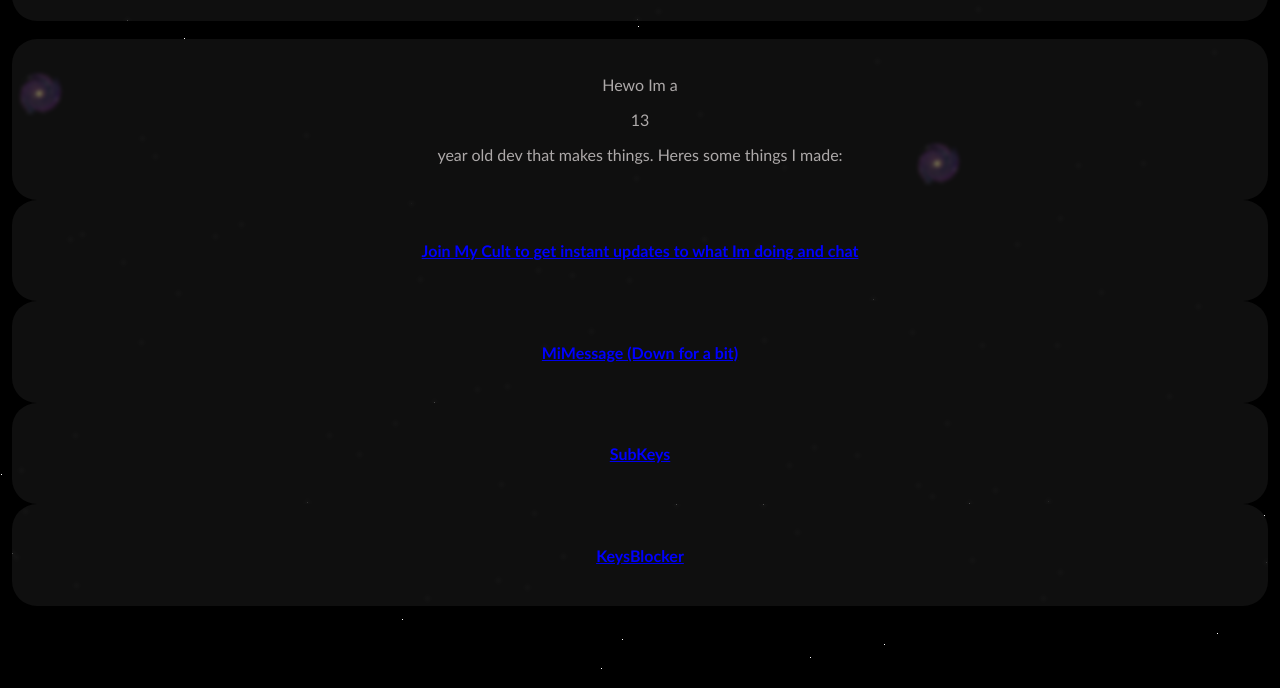
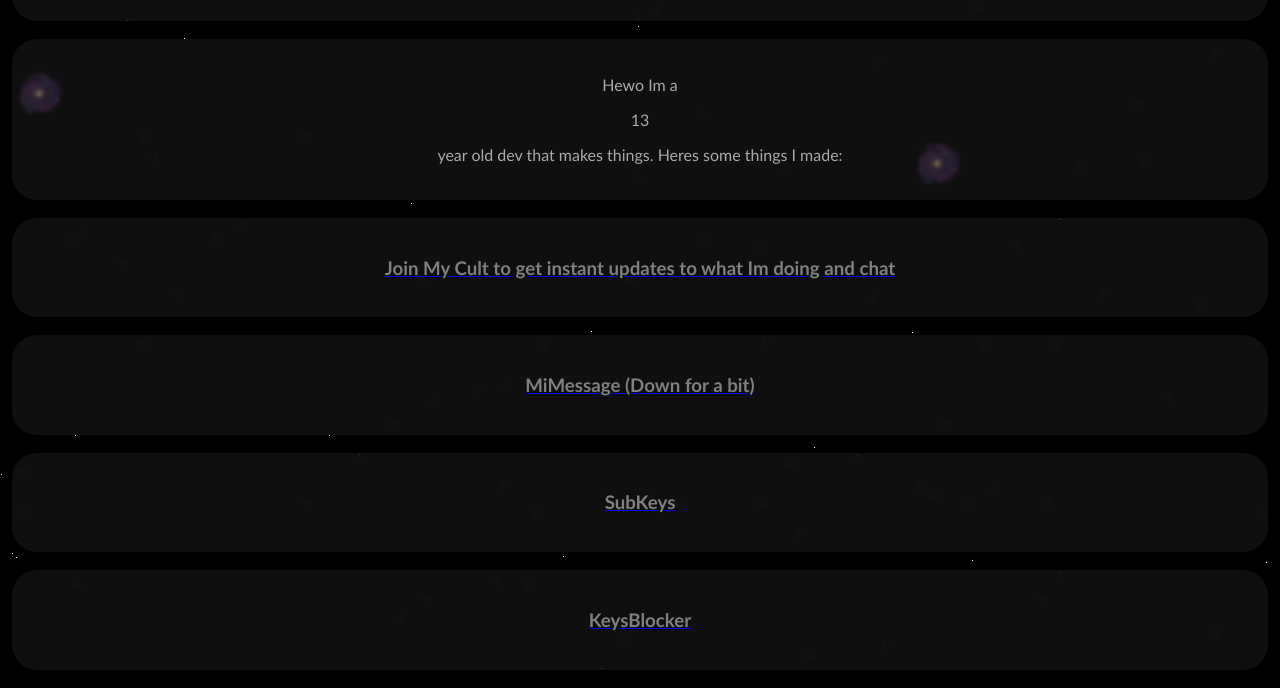
Before and after one commit to HAMPERHAMPS/hamperhamps.space, a plain HTML site: page index.html in a window 1280 px wide. Shown: the part 119-807 px from the top of the page. Drawn offline with Linux system fonts and the light colour scheme.

Commit message:
Update index.html

```diff
--- a/index.html
+++ b/index.html
@@ -136,17 +136,22 @@
     <center><div class="translucent-box">
         <center><p style="color: rgb(173, 169, 169); font-family:'Gill Sans', 'Gill Sans MT', Calibri, 'Trebuchet MS', sans-serif;">Hewo Im a </p><p id="age" style="color: rgb(173, 169, 169); font-family:'Gill Sans', 'Gill Sans MT', Calibri, 'Trebuchet MS', sans-serif;"></p><p style="color: rgb(173, 169, 169); font-family:'Gill Sans', 'Gill Sans MT', Calibri, 'Trebuchet MS', sans-serif;"> year old dev that makes things. Heres some things I made:</p></center>
     </div></center>
+    <canvas height="8px"></canvas>
     <center><div class="translucent-box">
-        <a href="https://discord.gg/4Er5DaBPyh"><h4 style="color: blue; font-family:'Gill Sans', 'Gill Sans MT', Calibri, 'Trebuchet MS', sans-serif;">Join My Cult to get instant updates to what Im doing and chat</h4></a>
-    </div><div class="translucent-box">
-        <a href="https://hamperhamps.pythonanywhere.com"><h4 style="color: blue; font-family:'Gill Sans', 'Gill Sans MT', Calibri, 'Trebuchet MS', sans-serif;">MiMessage (Down for a bit)</h4></a>
+        <a href="https://discord.gg/4Er5DaBPyh"><h3 style="color: grey; font-family:'Gill Sans', 'Gill Sans MT', Calibri, 'Trebuchet MS', sans-serif;">Join My Cult to get instant updates to what Im doing and chat</h3></a>
+    </div>
+        <canvas height="5px"></canvas>
+        <div class="translucent-box">
+        <a href="https://hamperhamps.pythonanywhere.com"><h3 style="color: grey; font-family:'Gill Sans', 'Gill Sans MT', Calibri, 'Trebuchet MS', sans-serif;">MiMessage (Down for a bit)</h3></a>
     </div></center>
+    <canvas height="5px"></canvas>
     <center><div class="translucent-box">
-        <a href="https://subkeys.github.io"><h4 style="color: blue; font-family:'Gill Sans', 'Gill Sans MT', Calibri, 'Trebuchet MS', sans-serif;">SubKeys</h4></a>
+        <a href="https://subkeys.github.io"><h3 style="color: grey; font-family:'Gill Sans', 'Gill Sans MT', Calibri, 'Trebuchet MS', sans-serif;">SubKeys</h3></a>
 
     </div>
+        <canvas height="5px"></canvas>
     <div class="translucent-box">
-        <a href="/keysblocker"><h4 style="color: blue; font-family:'Gill Sans', 'Gill Sans MT', Calibri, 'Trebuchet MS', sans-serif;">KeysBlocker</h4></a>
+        <a href="/keysblocker"><h3 style="color: grey; font-family:'Gill Sans', 'Gill Sans MT', Calibri, 'Trebuchet MS', sans-serif;">KeysBlocker</h3></a>
     </div></center>
     <script>
         const numStars = 100;
```
